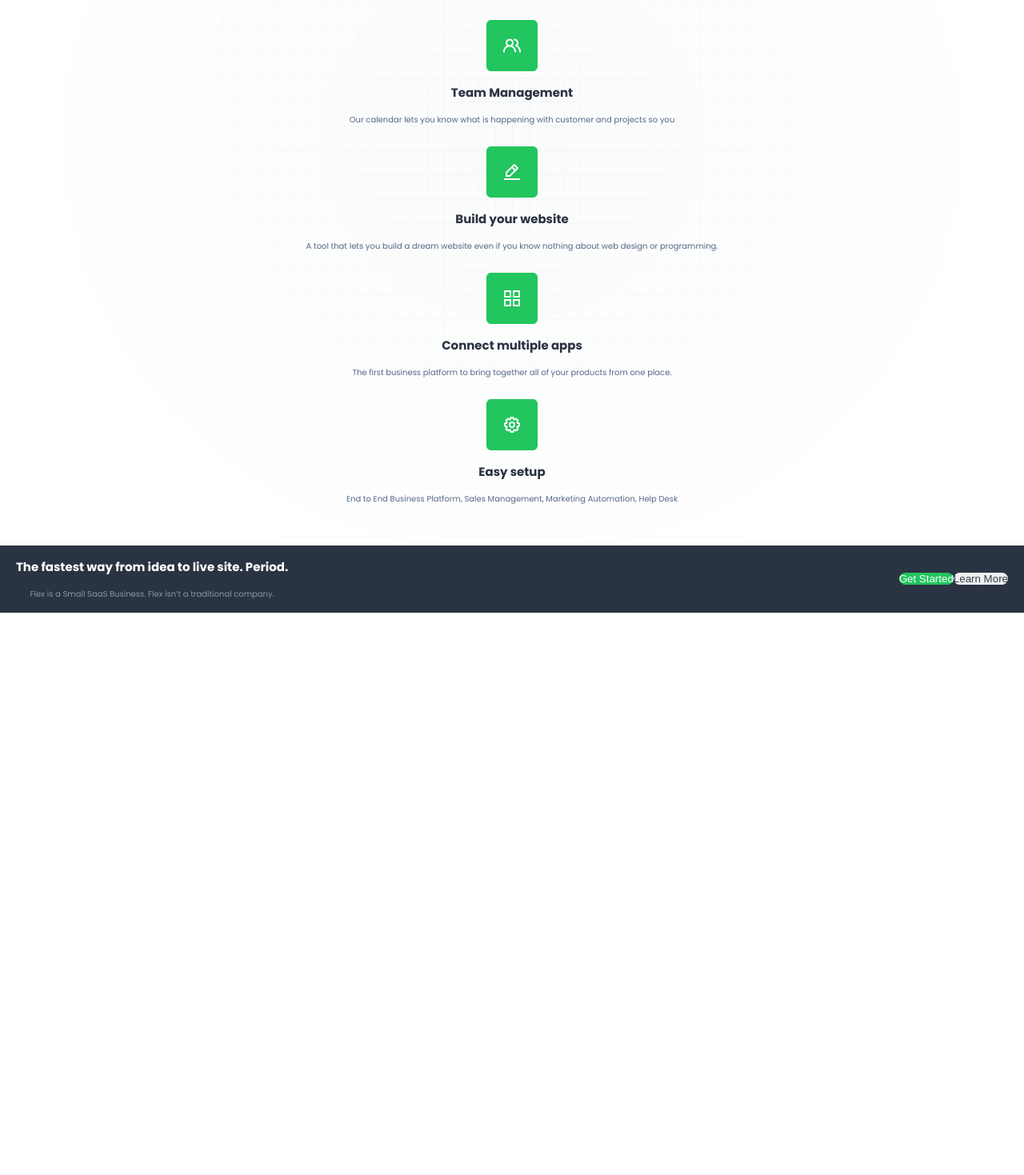
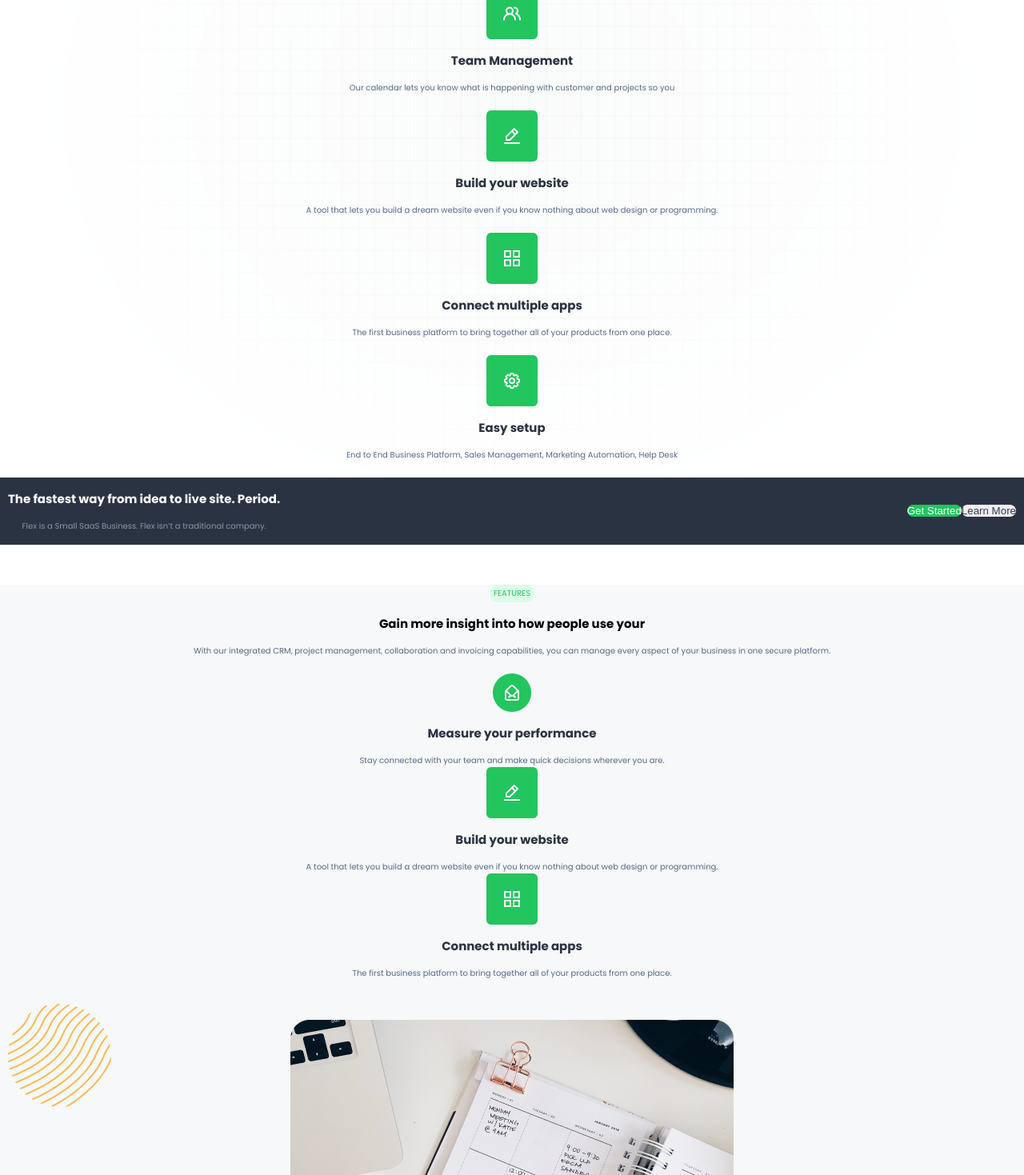
Before and after one commit to chinemelu/spleet-flex, a Vue app: page / in a window 1280 px wide. Shown: the part 981-2450 px from the top of the page at 80% size. Before the commit the page ends 1747 px from the top, so only its background shows below. Built offline with nearby package versions, Linux system fonts and the light colour scheme.

Commit message:
Complete third and fourth sections

```diff
--- a/src/pages/Home.vue
+++ b/src/pages/Home.vue
@@ -70,8 +70,8 @@
         </li>
       </ul>
 
-        <!-- FIRST SECTION -->
-      <section class="landing-page__introduction-section text-center">
+        <!-- Start of First Section -->
+      <section class="landing-page__introduction-section bg-grey text-center">
         <div class="landing-page__introduction-text-container--outer br-sm pt-lg pb-lg">
           <div class="landing-page__introduction-text-container--inner margin-center">
 
@@ -133,6 +133,8 @@
         </div>
 
         <!-- End of Black Background Introduction Section -->
+
+        <!-- Start of area showing clients and their logos -->
         <div class="landing-page__introduction-section__clients">
           <p class="text-light-grey-2 mt-md mb-sm">Join 4,000+ companies already growing</p>
           <img
@@ -168,7 +170,11 @@
 
           </div>
         </div>
+        <!-- End of area showing clients -->
       </section>
+      <!-- End of First Section -->
+
+      <!--  Start of What we Do Section  -->
 
       <section class="landing-page__what-we-do mt-lg text-center">
         <img
@@ -191,16 +197,17 @@
           </div>
         </div>
 
-        <div class="landing-page__what-we-do__items mt-lg">
+        <div class="landing-page__what-we-do__items mt-md">
           <WhatWeDo
-            class="landing-page__what-we-do__item"
+            class="landing-page__what-we-do__item mb-md"
             v-for="(val, index) in whatWeDoItems"
             :key="index"
             :val="val"
           />
         </div>
 
-        <div class="landing-page__get-started-box bg-dark-1 mt-lg">
+<!-- Beginning of Gettting Started Black Background Box -->
+        <div class="landing-page__get-started-box bg-dark-1 mt-sm">
           <div>
             <h1 class="text-white">The fastest way from idea to live site. Period.</h1>
             <p class="text-light-grey-3 mt-sm">Flex is a Small SaaS Business.
@@ -219,7 +226,121 @@
             </BaseButton>
           </div>
         </div>
+      <!-- End of Getting Started Black Background Box -->
+
       </section>
+<!-- End of First Part of What We do -->
+
+<!-- Beginning of Second Part of What We do -->
+      <section class="mt-lg landing-page__what-we-do-II bg-grey">
+        <img
+            src="/patterns/radial-pattern-white.png"
+            class="landing-page__what-we-do-II__radial-pattern"
+            alt="Radial Pattern"
+          />
+        <div class="text-center landing-page__what-we-do-II__features-text-container">
+          <span
+            class="landing-page__what-we-do__heading d-inline-block
+            text-upper bg-color-primary-light text-color-primary
+            br-md pl-sm pr-sm pt-sm pb-sm mb-sm">
+            features
+          </span>
+        </div>
+        <div class="landing-page__what-we-do-II__titles margin-center text-center">
+          <h1>Gain more insight into how people use your</h1>
+          <p class="text-dark-grey-2 mt-sm">With our integrated CRM, project management,
+            collaboration and invoicing capabilities,
+            you can manage every aspect of your business in one secure platform.</p>
+        </div>
+
+        <div class="landing-page__what-we-do-II__container--outer">
+          <div class="landing-page__what-we-do-II__container--inner mt-md text-center">
+            <WhatWeDo
+              class="landing-page__what-we-do-II__item margin-center"
+              v-for="(val, index) in whatWeDoItemsII"
+              :key="index"
+              :val="val"
+            />
+          </div>
+          <div class="landing-page__what-we-do-II__image-container text-center mt-lg">
+            <img
+              src="/images/laptop-img.png"
+              alt="Laptop image for second part of what we do"
+              class="landing-page__what-we-do-II__image"
+            />
+            <img
+              src="/patterns/blue-dot-pattern.png"
+              alt="Blue dot pattern for what we do section"
+              class="landing-page__what-we-do-II__pattern bottom-right"
+            />
+            <img
+              src="/patterns/orange-fp-pattern.png"
+              alt="Full orange fingerprint lik pattern for what we do section"
+              class="landing-page__what-we-do-II__pattern top-left"
+            />
+          </div>
+        </div>
+      </section>
+      <!-- End of Second Part of What We do -->
+
+<!-- Beginning of Third Part of What We do -->
+      <section class="landing-page__what-we-do-III bg-grey">
+        <img
+            src="/patterns/radial-pattern-white.png"
+            class="landing-page__what-we-do-III__radial-pattern"
+            alt="Radial Pattern"
+          />
+        <div class="text-center landing-page__what-we-do-III__features-text-container">
+          <span
+            class="landing-page__what-we-do__heading d-inline-block
+            text-upper bg-color-primary-light text-color-primary
+            br-md pl-sm pr-sm pt-sm pb-sm mb-sm">
+            features
+          </span>
+        </div>
+        <div class="landing-page__what-we-do-III__titles margin-center text-center">
+          <h1>Gain more insight into how people use your</h1>
+          <p class="text-dark-grey-2 mt-sm">With our integrated CRM, project management,
+            collaboration and invoicing capabilities,
+            you can manage every aspect of your business in one secure platform.</p>
+          <BaseButton
+            type="submit"
+            class="landing-page__what-we-do-III__btn text-white
+            bg-primary-color br-sm pt-md pl-md pr-md pb-md ml-sm mt-sm">
+            Get Started
+          </BaseButton>
+        </div>
+
+        <div class="landing-page__what-we-do-III__container--outer">
+          <div class="landing-page__what-we-do-III__container--inner mt-md text-center">
+            <WhatWeDo
+              class="landing-page__what-we-do-III__item margin-center"
+              v-for="(val, index) in whatWeDoItemsII"
+              :key="index"
+              :val="val"
+            />
+          </div>
+          <div class="landing-page__what-we-do-III__image-container text-center mt-lg">
+            <img
+              src="/images/laptop-img.png"
+              alt="Laptop image for second part of what we do"
+              class="landing-page__what-we-do-III__image"
+            />
+            <img
+              src="/patterns/blue-dot-pattern.png"
+              alt="Blue dot pattern for what we do section"
+              class="landing-page__what-we-do-III__pattern bottom-right"
+            />
+            <img
+              src="/patterns/orange-fp-pattern.png"
+              alt="Full orange fingerprint lik pattern for what we do section"
+              class="landing-page__what-we-do-III__pattern top-left"
+            />
+          </div>
+        </div>
+      </section>
+  <!-- End of Third Part of What We do -->
+
     </div>
   </div>
 </template>
@@ -272,7 +393,28 @@ export default {
         secondaryText: 'End to End Business Platform, Sales Management, Marketing Automation, Help Desk',
       },
     ];
-    return { workEmail, whatWeDoItems };
+
+    const whatWeDoItemsII = [
+      {
+        alt: 'Measure performance',
+        imgSrc: '/icons/email-icon.png',
+        primaryText: 'Measure your performance',
+        secondaryText: 'Stay connected with your team and make quick decisions wherever you are.',
+      },
+      {
+        alt: 'Build your website',
+        imgSrc: '/icons/build-website-icon.png',
+        primaryText: 'Build your website',
+        secondaryText: 'A tool that lets you build a dream website even if you know nothing about web design or programming.',
+      },
+      {
+        alt: 'Connect multiple apps',
+        imgSrc: '/icons/connect-apps-icon.png',
+        primaryText: 'Connect multiple apps',
+        secondaryText: 'The first business platform to bring together all of your products from one place.',
+      },
+    ];
+    return { workEmail, whatWeDoItems, whatWeDoItemsII };
   },
 };
 </script>
@@ -284,7 +426,7 @@ export default {
   }
   &__mobile-navbar {
     padding: 1.5rem 2rem;
-    @include flex-between;
+    @include flex-justify-between;
     align-items: center;
     box-shadow: $box-shadow-mobile-navbar;
   }
@@ -335,7 +477,6 @@ export default {
   }
   &__introduction-section {
     @include mobile-only {
-      background: $bg-grey;
       padding: $mobile-section-padding;
     }
     &__clients {
@@ -378,7 +519,7 @@ export default {
     }
     &--inner {
       padding: 1.5rem 1rem;
-      width: 75%;
+      width: $mobile-width-percentage;
       text-align: center;
     }
     &__heading {
@@ -415,7 +556,7 @@ export default {
       }
     }
     &__btn-input-section {
-      @include flex-between;
+      @include flex-justify-between;
       height: 100%;
     }
     &__btn {
@@ -448,7 +589,7 @@ export default {
     }
     &__titles {
       @include mobile-only {
-        width: 70%;
+        width: $mobile-width-percentage;
       }
     }
     &__radial-pattern {
@@ -460,15 +601,13 @@ export default {
         grid-template-columns: repeat(auto-fill, 45%);
       }
     }
-    &__item {
-      margin-bottom: 2.5rem;
-    }
   }
   &__get-started-box {
-    padding: 1.5rem 2rem;
-    @include flex-between;
+    padding: 1.5rem 1rem;
+    @include flex-justify-between;
     align-items: center;
     &__btns {
+      text-align: right;
     }
     &__btn {
       @include mobile-only {
@@ -478,5 +617,105 @@ export default {
       }
     }
   }
+  &__what-we-do-II {
+    position: relative;
+    @include mobile-only {
+      padding: $mobile-section-padding;
+    }
+    &__titles {
+      @include mobile-only {
+        width: $mobile-width-percentage;
+      }
+    }
+    &__item {
+      @include mobile-only {
+        margin-top: 3rem;
+        width: $mobile-width-percentage;
+      }
+    }
+    &__container {
+      &--outer {
+        @include mobile-only {
+          display: flex;
+          flex-direction: column;
+        }
+      }
+      &--inner {
+        @include mobile-only {
+          flex-direction: column;
+        }
+      }
+    }
+    &__image {
+      @include mobile-only {
+        width: 80%;
+        height: auto;
+      }
+    }
+    &__image-container {
+      position: relative;
+    }
+    &__pattern {
+      @include mobile-only {
+        width: 7rem;
+      }
+      height: auto;
+      position: absolute;
+      &.top-left {
+        top: -2rem;
+        left: 1rem;
+      }
+      &.bottom-right {
+        bottom: -2rem;
+        right: 1.5rem;
+      }
+    }
+    &__radial-pattern {
+      @include radial-pattern;
+    }
+  }
+   &__what-we-do-III {
+    position: relative;
+    @include mobile-only {
+      padding: $mobile-section-padding;
+    }
+    &__titles {
+      @include mobile-only {
+        width: $mobile-width-percentage;
+      }
+    }
+    &__item {
+      @include mobile-only {
+        margin-top: 3rem;
+        width: $mobile-width-percentage;
+      }
+    }
+    &__btn {
+      font-size: $font-size-small
+    }
+    &__container {
+      &--outer {
+        @include mobile-only {
+          display: none;
+        }
+      }
+    }
+    &__image {
+      @include mobile-only {
+        display: none;
+      }
+    }
+    &__image-container {
+      position: relative;
+    }
+    &__pattern {
+      @include mobile-only {
+        display: none;
+      }
+    }
+    &__radial-pattern {
+      @include radial-pattern;
+    }
+  }
 }
 </style>
--- a/src/styles/abstracts/_mixins.scss
+++ b/src/styles/abstracts/_mixins.scss
@@ -16,10 +16,11 @@
 
 @mixin radial-pattern {
   position: absolute;
-  top: 50%;
-  left: 50%;
+  top: 0;
+  left: 0;
+  bottom: 0;
+  right: 0;
   width: 100%;
-  transform: translate(-50%, -50%);
   height: 100%;
   z-index: -1;
 }
@@ -29,7 +30,17 @@
   justify-content: space-between;
 }
 
-@mixin flex-between {
+@mixin flex-justify-between {
   display: flex;
   justify-content: space-between;
 }
+
+@mixin flex-justify-center {
+  display: flex;
+  justify-content: space-between;
+}
+
+@mixin flex-align-center {
+  display: flex;
+  align-items: flex-end;
+}
--- a/src/styles/abstracts/_variables.scss
+++ b/src/styles/abstracts/_variables.scss
@@ -26,3 +26,5 @@ $font-size-small: 1rem;
 $border-radius-sm: 8rem;
 
 $mobile-section-padding: 1.5rem 2rem;
+
+$mobile-width-percentage: 80%;
--- a/src/styles/base/_utilities.scss
+++ b/src/styles/base/_utilities.scss
@@ -23,6 +23,7 @@
 .bg-primary-color { background-color: $color-primary !important;}
 .bg-color-primary-light { background-color: $color-primary-light !important; }
 .bg-dark-1 { background-color: $primary-black !important;}
+.bg-grey { background: $bg-grey !important;}
 .br-sm { border-radius: 8px !important; }
 .br-md { border-radius: 1rem !important; }
 .pt-sm { padding-top: 3px !important; }
```
